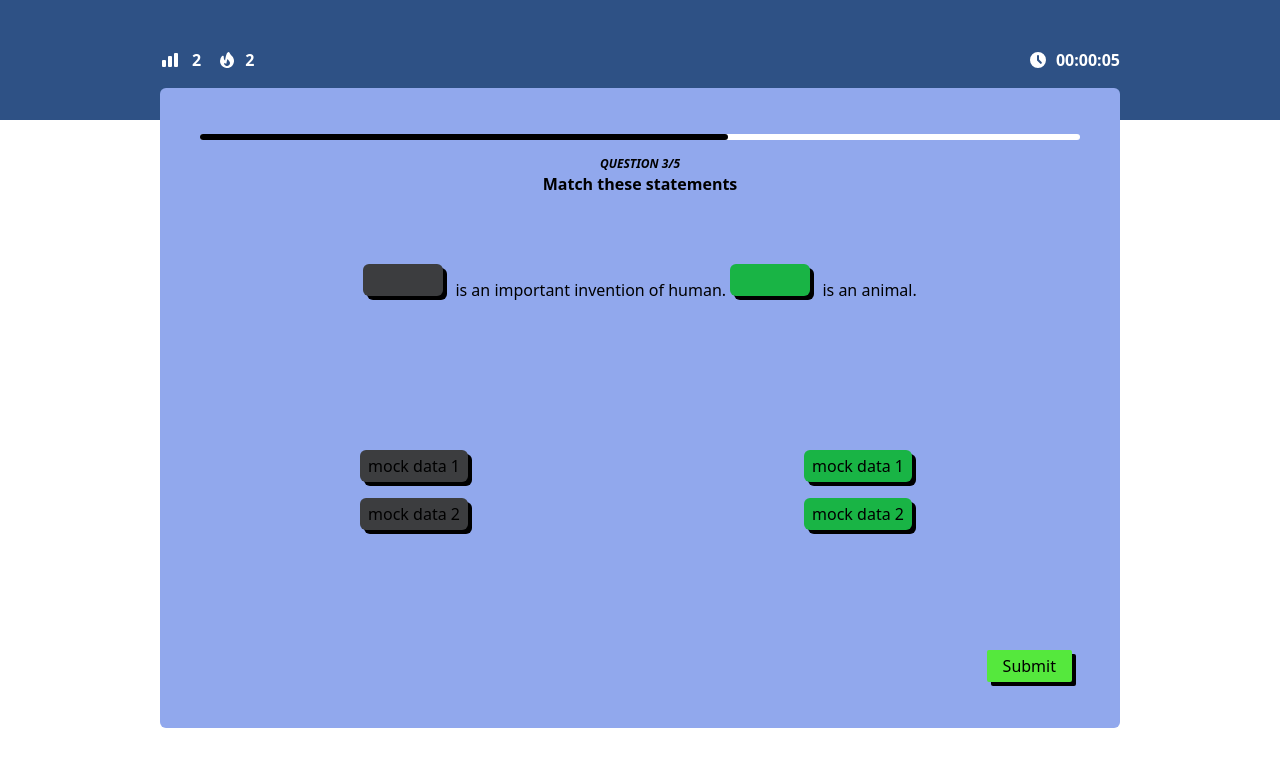
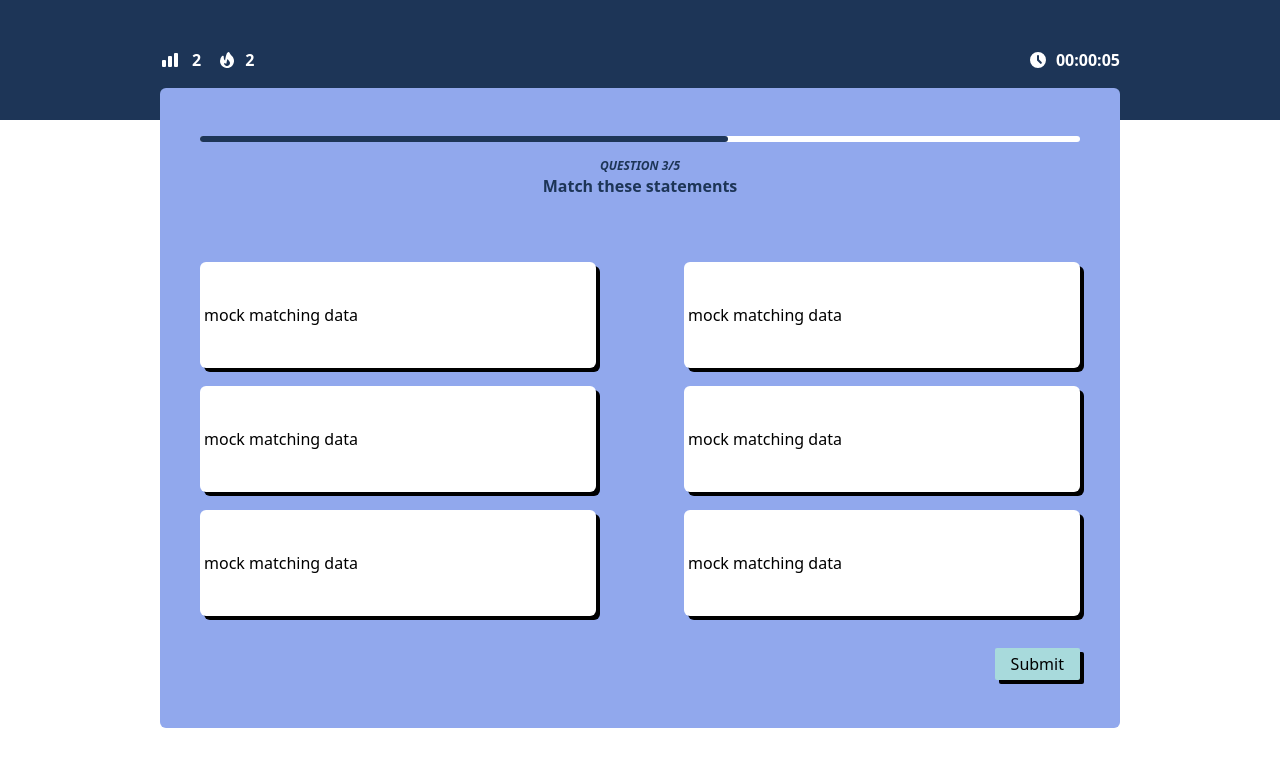
Before and after one commit to super-alpha-team/new-quizzes-fe, a Next.js app: page /test in a window 1280 px wide. Shown: the top 766 px of the page. Built offline with nearby package versions, Linux system fonts and the light colour scheme.

Commit message:
matching: add submit btn

```diff
--- a/components/helpers/SubmitButton.jsx
+++ b/components/helpers/SubmitButton.jsx
@@ -3,7 +3,7 @@ import { randomHexColor } from 'utils/helpers';
 
 function SubmitButton({text, onSubmit}) {
   return (
-    <div className='min-h-[2rem] min-w-[5rem] inline-block mr-2 py-1 px-4 rounded-sm text-center shadow-answer' style={{backgroundColor: randomHexColor()}}>
+    <div className='min-h-[2rem] min-w-[5rem] inline-block py-1 px-4 rounded-sm text-center shadow-answer bg-[#a8dadc]' >
         <button onClick={onSubmit}>{text}</button>
     </div>
   );
--- a/components/playing/Play.jsx
+++ b/components/playing/Play.jsx
@@ -64,14 +64,14 @@ function Play({ quizId, room_id }) {
     }
 
     return finish ?
-        (<div className='w-full h-screen bg-[#2E5185] text-white flex justify-center items-center'>Congrats! Well played!</div>)
+        (<div className='w-full h-screen bg-[#1d3557] text-white flex justify-center items-center'>Congrats! Well played!</div>)
         : username ? waitingMsg ?
             <Loading message={waitingMsg} /> :
             (
                 <div className='h-screen'>
                     <div className='min-h-screen h-full min-w-screen flex justify-center md:text-sm text-xs lg:text-base'>
                         <div className='h-full w-full flex justify-center relative'>
-                            <div className='h-[15%] w-full bg-[#2E5185] absolute top-0 flex justify-center items-center'>
+                            <div className='h-[15%] w-full bg-[#1d3557] absolute top-0 flex justify-center items-center'>
                                 <div className='w-9/12 flex justify-between absolute'>
                                     <div className='flex gap-4'>
                                         {/* <div className='text-white font-bold flex items-center gap-3'>
--- a/components/playing/Questionare.jsx
+++ b/components/playing/Questionare.jsx
@@ -13,11 +13,11 @@ function Questionare(props) {
             <div className='min-h-[80%] w-[75%] py-4 bg-[#91A8ED] absolute top-[11%] rounded-md grid justify-items-center content-around'>
                 <div className='w-full flex flex-col items-center gap-4'>
                     <div className='w-11/12 row-span-1 h-[0.375rem] bg-white rounded-md'>
-                        <div className='h-full bg-black rounded-md' style={{ width: `${progressPercent}%` }} />
+                        <div className='h-full bg-[#1d3557] rounded-md' style={{ width: `${progressPercent}%` }} />
                     </div>
                     <div className='w-11/12 flex flex-col items-center text-justify'>
-                        <div className='italic uppercase font-semibold text-black text-xs'>question {questionProgress}</div>
-                        <div className='font-bold lg:text-base md:text-base text-xs text-black'>
+                        <div className='italic uppercase font-semibold text-[#1d3557] text-xs'>question {questionProgress}</div>
+                        <div className='font-bold lg:text-base md:text-base text-xs text-[#1d3557]'>
                             <TeXDisplay content={question} />
                         </div>
                     </div>
--- a/components/questionares/Matching.jsx
+++ b/components/questionares/Matching.jsx
@@ -1,3 +1,4 @@
+import SubmitButton from 'components/helpers/SubmitButton';
 import React, { useEffect, useState } from 'react';
 import { randomHexColor } from '../../utils/helpers';
 import TeXDisplay from '../helpers/TeXDisplay';
@@ -50,25 +51,36 @@ function Matching({ data, handleAnswer }) {
         return '#ffffff';
     }
 
+    function onSubmit() {
+        console.log(answers);
+        console.log(Object.fromEntries(answers.map(answer => [answer.l, answer.r])));
+    }
+
     return (
-        <div className='w-full h-full grid grid-cols-2 justify-between gap-[15%]'>
-            <div className='flex flex-col justify-between content-between gap-[8%]'>
+        <div className='w-full h-full flex flex-col justify-between gap-8'>
+            <div className='w-full h-full grid grid-cols-2 justify-between gap-[10%]'>
+                <div className='flex flex-col justify-between content-between gap-[5%]'>
                     {
                         data.stems.map(({ id, answer }) =>
-                        <button className={'w-full h-full p-1 border-black border-2 text-left shadow-answer bg-white rounded-md'} style={{ backgroundColor: setColor(true, id) }} onClick={(e) => leftColumnOnClick(id)} value={answer} key={id}>
+                            <button className={'w-full h-full p-1 text-left shadow-answer bg-white rounded-md'} style={{ backgroundColor: setColor(true, id) }} onClick={(e) => leftColumnOnClick(id)} value={answer} key={id}>
                                 <TeXDisplay content={answer} />
                             </button>
                         )
                     }
                 </div>
-            <div className='flex flex-col justify-between content-between gap-[8%]'>
+                <div className='flex flex-col justify-between content-between gap-[5%]'>
                     {
                         data.choices.map(({ id, answer }) =>
-                        <button className={'w-full h-full p-1 border-black border-2 text-left shadow-answer bg-white rounded-md'} style={{ backgroundColor: setColor(false, id) }} onClick={(e) => rightColumnOnClick(id)} value={answer} key={id}>
+                            <button className={'w-full h-full p-1 text-left shadow-answer bg-white rounded-md'} style={{ backgroundColor: setColor(false, id) }} onClick={(e) => rightColumnOnClick(id)} value={answer} key={id}>
                                 <TeXDisplay content={answer} />
                             </button>
                         )
                     }
+                </div>
+
+            </div>
+            <div className='self-end'>
+                <SubmitButton text={'Submit'} onSubmit={onSubmit} />
             </div>
         </div>
     );
--- a/pages/test/index.jsx
+++ b/pages/test/index.jsx
@@ -14,7 +14,7 @@ const answers = Array(4).fill({ answer: 'Lorem Ipsum is simply dummy text of the
         return { ...e, id: i };
     });
 
-const mockMatchingDataField = Array(5).fill({ id: 0, answer: 'mock matching data' })
+const mockMatchingDataField = Array(3).fill({ id: 0, answer: 'mock matching data' })
     .map((e, i) => {
         return { ...e, id: i };
     });
@@ -28,7 +28,7 @@ function Test() {
         <div className='h-screen'>
             <div className='min-h-screen h-full min-w-screen flex justify-center md:text-sm text-xs lg:text-base'>
                 <div className='h-full w-full flex justify-center relative'>
-                    <div className='h-[15%] w-full bg-[#2E5185] absolute top-0 flex justify-center items-center'>
+                    <div className='h-[15%] w-full bg-[#1d3557] absolute top-0 flex justify-center items-center'>
                         <div className='w-9/12 flex justify-between absolute'>
                             <div className='flex gap-4'>
                                 <div className='text-white font-bold flex items-center gap-3'>
@@ -52,12 +52,12 @@ function Test() {
                     {/* <Questionare question={mathQuestion} questionProgress='3/5'>
                         <Multichoice answers={answers} handleAnswer={() => { }} />
                     </Questionare> */}
+                    <Questionare question='Match these statements' questionProgress='3/5'>
+                        <Matching data={mockMatchingData} handleAnswer={() => { }} />
+                    </Questionare>
                     {/* <Questionare question='Match these statements' questionProgress='3/5'>
-                        <Matching data={mockMatchingData} handleAnswer={() => { }} />
+                        <DragDrop data={configData('draganddrop', null)}  handleAnswer={() => { }}/>
                     </Questionare> */}
-                    <Questionare question='Match these statements' questionProgress='3/5'>
-                        <DragDrop data={configData('draganddrop', null)}  handleAnswer={() => { }}/>
-                    </Questionare>
                 </div>
             </div>
         </div>
```
Lines whose indentation alone changed are shown as unchanged.
